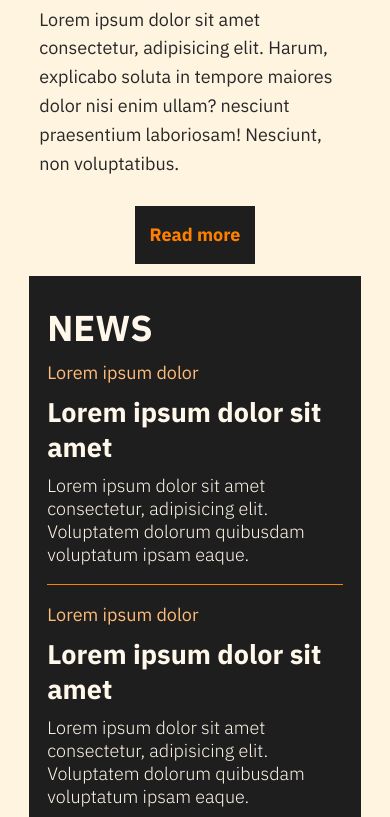
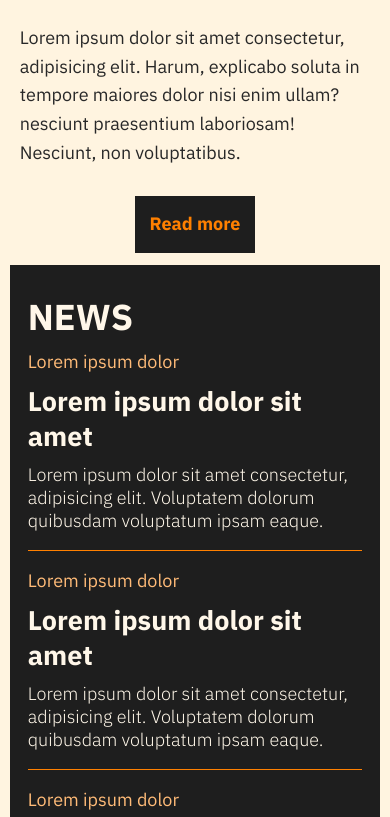
Before and after one commit to LuBuscarioli/new-project-5, a plain HTML site: page index.html in a window 390 px wide. Shown: the part 553-1370 px from the top of the page. Drawn offline with nearby package versions, Linux system fonts and the light colour scheme.

Commit message:
melhorando responsividade

```diff
--- a/assets/style.css
+++ b/assets/style.css
@@ -192,11 +192,11 @@ body {
 
 .news {
     height: 80vh;
-    width: 85%;
+    width: 80%;
     margin: 4em auto;
-    min-height: 800px;
+    min-height: 870px;
     display: grid;
-    grid-template-columns: repeat(3, 1fr);
+    grid-template-columns: 1.5fr 1fr 1fr;
     grid-template-rows: 1fr 1fr;
     grid-template-areas:
         "img img box"
@@ -372,7 +372,7 @@ footer {
 }
 
 
-@media screen and (max-width: 768px) {
+@media screen and (max-width: 1200px) {
     .nav__lista a {
         display: none;
     }
@@ -381,6 +381,7 @@ footer {
         height: auto;
         display: flex;
         flex-direction: column;
+        width: 95%;
     }
 
     .swiper {
```
